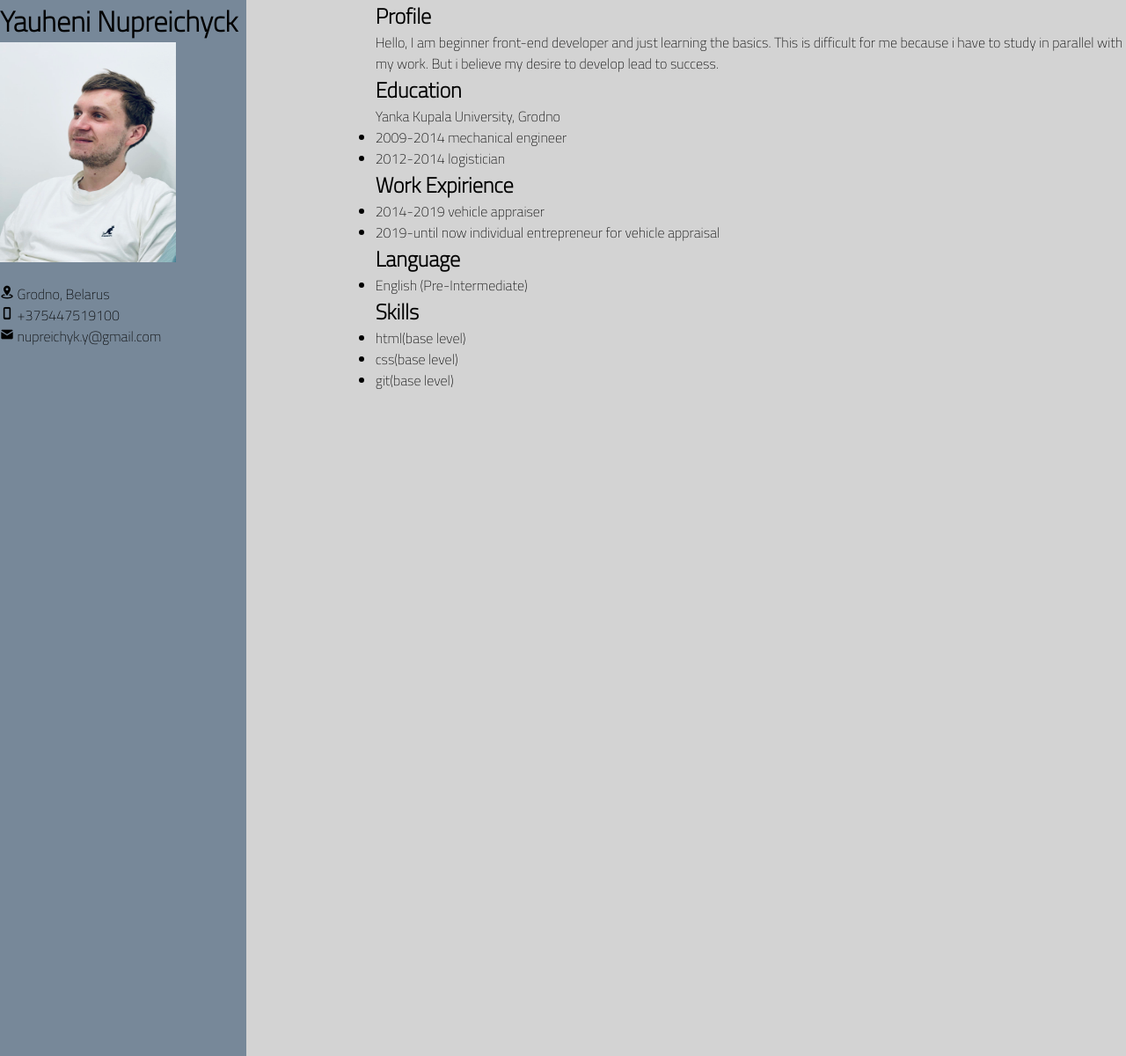
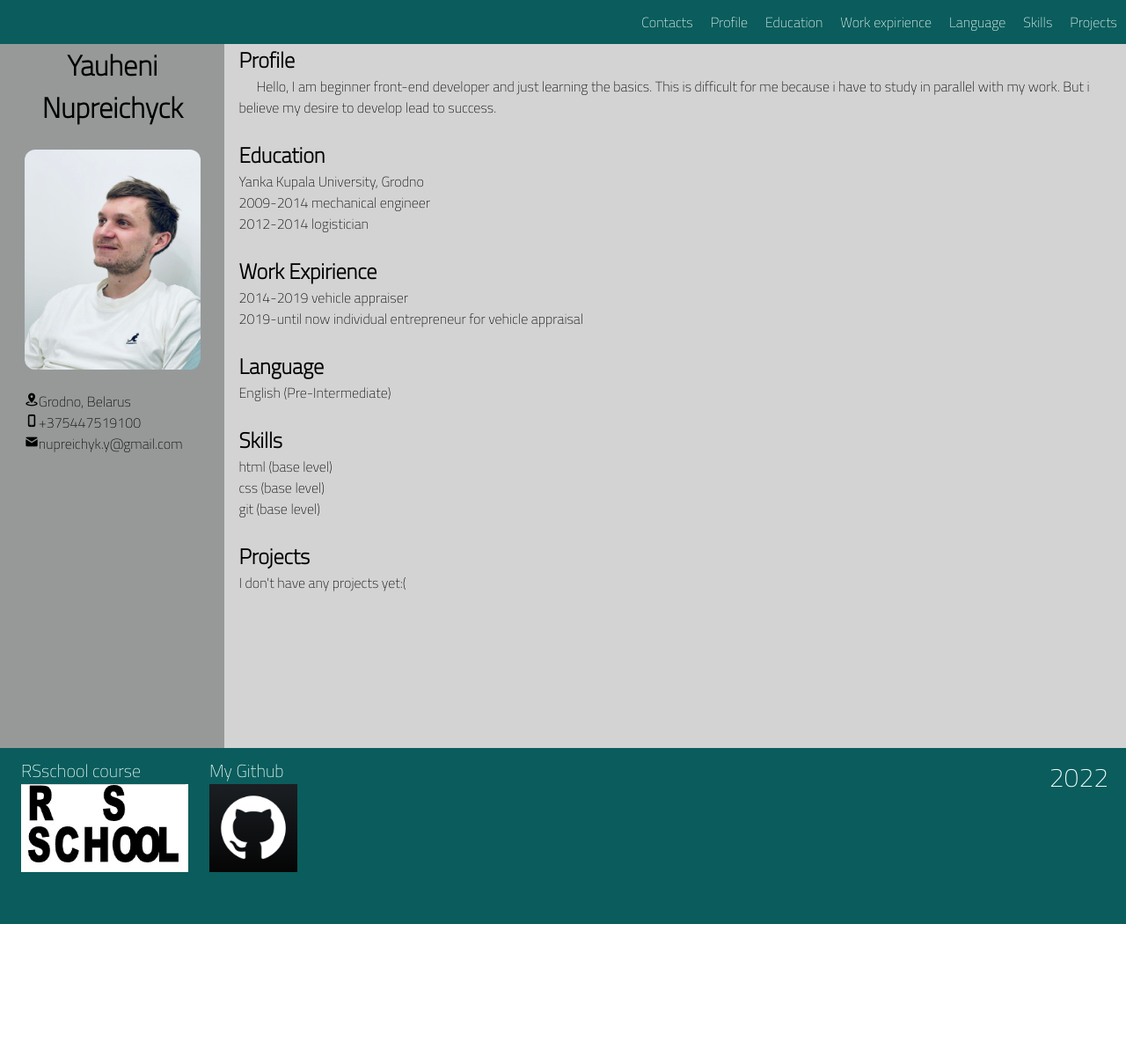
Before and after one commit to Nupr11/rsschool-cv, a website: page index.html in a window 1280 px wide. Shown: the whole page at 88% size. After the commit the page ends 1050 px from the top, so only its background shows below. Drawn offline with Linux system fonts and the light colour scheme.

Commit message:
feat: add footer add nav

```diff
--- a/index.html
+++ b/index.html
@@ -6,7 +6,7 @@
     <meta name="viewport" content="width=device-width, initial-scale=1.0" />
     <title>CV</title>
     <link rel="stylesheet" href="style.css" />
-    <link rel="icon" href="assets/favicon title.ico" />
+    <link rel="icon" href="assets/faviconTitle.ico" />
     <link rel="preconnect" href="https://fonts.googleapis.com" />
     <link rel="preconnect" href="https://fonts.gstatic.com" crossorigin />
     <link
@@ -16,51 +16,71 @@
   </head>
 
   <body>
-    <div class="container">
-      <header>
+    <header class="header">
+      <nav class="nav">
+        <ul class="nav-list">
+          <li class="nav-item">
+            <a href="#Contacts" class="nav-link">Contacts</a>
+          </li>
+          <li class="nav-item">
+            <a href="#Profile" class="nav-link">Profile</a>
+          </li>
+          <li class="nav-item">
+            <a href="#Education" class="nav-link">Education</a>
+          </li>
+          <li class="nav-item">
+            <a href="#WorkExpirience" class="nav-link">Work expirience</a>
+          </li>
+          <li class="nav-item">
+            <a href="#Language" class="nav-link">Language</a>
+          </li>
+          <li class="nav-item">
+            <a href="#Skills" class="nav-link">Skills</a>
+          </li>
+          <li class="nav-item">
+            <a href="#Projects" class="nav-link">Projects</a>
+          </li>
+        </ul>
+      </nav>
+    </header>
+    <main>
       <div class="left-side">
         <h1>Yauheni Nupreichyck</h1>
-          <div class="image">
-            <img
-              src="assets/img/photo cv.jpg"
-              alt="photo cv"
-              width="200"
-              height="250"
-            />
-            <div class="contacts">
-              <br /><img src="assets/icons8-геозона-16.ico" alt="location" />
-              Grodno, Belarus <br /><img
+        <div class="image-container">
+          <img class="image" src="assets/img/photoCV.jpg" alt="photocv" />
+          <div class="contacts" id="Contacts">
+            <br /><img
+              src="assets/icons8-геозона-16.ico"
+              alt="location"
+            />Grodno, Belarus <br /><img
               src="assets/icons8-iphone-16.ico"
               alt="phone nuber"
-              />
-              +375447519100 <br /><img
+            />+375447519100 <br /><img
               src="assets/icons8-почта-16.ico"
               alt="em-mail"
-              />
-              nupreichyk.y@gmail.com
+            />nupreichyk.y@gmail.com
           </div>
         </div>
       </div>
-      </header>
-
-      <main>
       <div class="right-side">
-          <div class="profile">
+        <div class="profile" id="Profile">
           <h2>Profile</h2>
+          <p class="info">
             Hello, I am beginner front-end developer and just learning the
             basics. This is difficult for me because i have to study in parallel
             with my work. But i believe my desire to develop lead to success.
+          </p>
         </div>
 
-          <div class="Education">
+        <div class="Education" id="Education">
           <h2>Education</h2>
+          Yanka Kupala University, Grodno
           <ul>
-              Yanka Kupala University, Grodno
             <li>2009-2014 mechanical engineer</li>
             <li>2012-2014 logistician</li>
           </ul>
         </div>
-          <div class="Work Experience">
+        <div class="Work experience" id="WorkExpirience">
           <h2>Work Expirience</h2>
           <ul>
             <li>2014-2019 vehicle appraiser</li>
@@ -69,24 +89,41 @@
             </li>
           </ul>
         </div>
-          <div class="language">
+        <div class="language" id="Language">
           <h2>Language</h2>
           <ul>
             <li>English (Pre-Intermediate)</li>
           </ul>
         </div>
-          <div class="skills">
+        <div class="skills" id="Skills">
           <h2>Skills</h2>
           <ul>
-              <li>html(base level)</li>
-              <li>css(base level)</li>
-              <li>git(base level)</li>
+            <li>html (base level)</li>
+            <li>css (base level)</li>
+            <li>git (base level)</li>
           </ul>
+        </div>
+        <div class="Projects" id="Projects">
+          <h2>Projects</h2>
+          <p>I don't have any projects yet:(</p>
         </div>
       </div>
     </main>
 
-      <footer class="footer"></footer>
+    <footer class="footer">
+      <div class="link1">
+        <p>RSschool course</p>
+        <a href="https://rs.school/js/">
+          <img src="assets/img/rsschool.png" width="190" height="100" alt="rss"
+        /></a>
       </div>
+      <div class="link2">
+        <p>My Github</p>
+        <a href="https://github.com/Nupr11"
+          ><img src="assets/img/git.png" width="100" height="100" alt="git"
+        /></a>
+      </div>
+      <p class="mark">2022</p>
+    </footer>
   </body>
 </html>
--- a/style.css
+++ b/style.css
@@ -11,38 +11,130 @@
   padding: 0;
 }
 
-.container {
-  position: relative;
-  max-width: 1440px;
-  min-height: 1000px;
+li {
+  list-style-type: none;
+}
+
+.nav-list {
+  display: flex;
+  justify-content: flex-end;
+  align-items: center;
+  background-color: rgb(11, 92, 92);
+}
+
+.nav-link {
+  padding: 0 10px;
+  line-height: 50px;
+  transition: 0.3s;
+  color: azure;
+  text-decoration: none;
+  padding-right: 10px;
+}
+
+body {
+  display: flex;
+  flex-direction: column;
   margin: 0;
-  display: grid;
-  grid-template-columns: 1fr 2fr;
-  background: lightgray;
+  padding: 0;
+  max-width: 100vw;
+  min-height: 100vh;
+}
+
+main {
+  display: flex;
+}
+
+.left-side {
+  display: flex;
+  flex-direction: column;
+  align-items: center;
+  background: rgb(151, 153, 153);
+  width: 320px;
+  margin: 0;
+  padding: 0;
+  min-height: 100vh;
   box-shadow: 0 35 px 55 px rgba(0, 0, 0, 0.1);
 }
 
-.container .left-side {
-  position: relative;
-  background: lightslategray;
-  max-width: 280px;
-  min-height: 1200px;
-  margin: 10 auto;
+h1 {
+  text-align: center;
 }
 
-.container .left-side .image {
+.image-container {
   position: relative;
   display: flex;
   flex-direction: column;
-  border-radius: 50%;
+  margin-top: 24px;
 }
 
-.container .left-side .image .contacts {
-  padding-bottom: 20px;
-  border-bottom: 1px solid rgba(rgb(19, 15, 15), green, blue, alpha);
+.image {
+  width: 200px;
+  height: 250px;
+  border-radius: 12px;
 }
 
-.container .right-side {
-  position: relative;
+.contacts {
+  padding-bottom: 20px;
+  border-bottom: 2px solid rgba(rgb(217, 49, 49), green, blue, alpha);
+}
+
+.right-side {
+  min-height: 100vh;
+  padding-left: 16px;
   background: lightgray;
 }
+
+.right-side > *:not(:first-child) {
+  margin-top: 24px;
+}
+
+.footer {
+  display: flex;
+  flex-direction: row;
+  width: 100vw;
+  height: 200px;
+  margin-top: auto;
+  /* stylelint-disable-next-line color-named */
+  background: rgb(11, 92, 92);
+  font-size: 20px;
+  font-weight: 200;
+  color: azure;
+}
+
+.link1 {
+  margin-top: 10px;
+  padding-left: 24px;
+}
+
+.link2 {
+  margin-top: 10px;
+  padding-left: 24px;
+}
+
+.mark {
+  width: 100vw;
+  display: flex;
+  justify-content: flex-end;
+  padding-right: 20px;
+  padding-top: 10px;
+  font-size: 30px;
+}
+
+html {
+  scroll-behavior: smooth;
+}
+
+.link {
+  text-decoration: none;
+  color: #d7d7d7;
+  transition: color 0.5s;
+}
+
+.link:hover {
+  /* stylelint-disable-next-line color-named */
+  color: #ffffff;
+}
+
+.info {
+  text-indent: 20px;
+}
```
Also changed, not shown: assets/faviconTitle.ico (renamed from assets/favicon title.ico), assets/img/git.png (added), assets/img/photoCV.jpg (renamed from assets/img/photo cv.jpg), assets/img/rsschool.png (added). Lines whose indentation alone changed are shown as unchanged.
